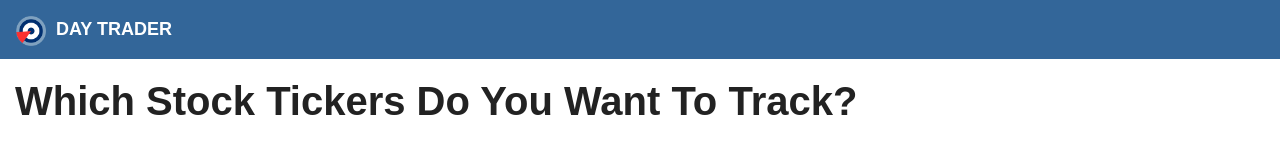
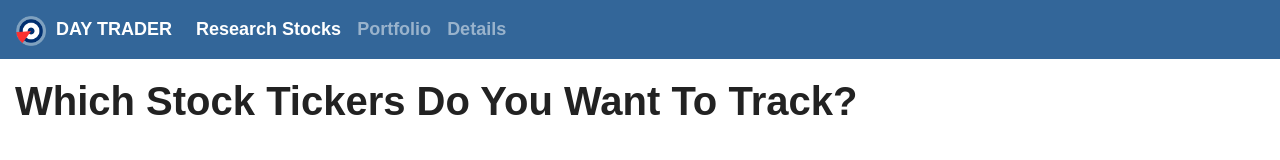
Before and after one commit to NJIB/DayTrader, a React (Create React App) app in the folder client/: page / in a window 1280 px wide. Shown: the top 160 px of the page. Built offline with nearby package versions, Linux system fonts and the light colour scheme; no server answers; a web font is replaced by a local one.

Commit message:
Saving to db working, navbar options added

```diff
--- a/client/src/components/Nav/index.js
+++ b/client/src/components/Nav/index.js
@@ -7,6 +7,27 @@ function Nav() {
       <img src="/images/target.png" width="30" height="30" className="d-inline-block align-top" id="hunoza_target" alt="hunoza target" />
       Day Trader
       </a>
+
+  {/* <button className="navbar-toggler toggler-example" type="button" data-toggle="collapse" data-target="#navbarSupportedContent1"
+    aria-controls="navbarSupportedContent1" aria-expanded="false" aria-label="Toggle navigation"><span class="dark-blue-text"><i
+        class="fas fa-bars fa-1x"></i></span></button> */}
+
+  <div className="collapse navbar-collapse" id="navbarSupportedContent1">
+
+    <ul className="navbar-nav mr-auto">
+      <li className="nav-item active">
+        <a className="nav-link" href="/">Research Stocks <span className="sr-only">(current)</span></a>
+      </li>
+      <li className="nav-item">
+        <a className="nav-link" href="/portfolio">Portfolio</a>
+      </li>
+      <li className="nav-item">
+        <a className="nav-link" href="/detail">Details</a>
+      </li>
+    </ul>
+
+  </div>
+
 </nav>
 
   );
--- a/client/src/pages/Tickers.js
+++ b/client/src/pages/Tickers.js
@@ -85,46 +85,9 @@ class Tickers extends Component {
                     placeholder="Stock Ticker"
                   />
                 </Col>
-                {/* <Col size="md-1">
-                  <Input
-                    value={this.state.quantity}
-                    onChange={this.handleInputChange}
-                    name="quantity"
-                    placeholder="Qty"
-                  />
-                </Col> */}
-                {/* <Col size="md-2">
-                  <Input
-                    // value={this.state.quantity}
-                    onChange={this.handleInputChange}
-                    name="transactiondate"
-                    placeholder="Date"
-                  />
-                </Col> */}
-                {/* <Col size="md-1">
-                  <div class="custom-control custom-radio custom-control-inline">
-                    <input type="radio" id="customRadioInline1" name="customRadioInline1" class="custom-control-input" />
-                    <label class="custom-control-label" for="customRadioInline1">Buy</label>
-                  </div>
-                </Col>
-                <Col size="md-1">
-                  <div class="custom-control custom-radio custom-control-inline">
-                    <input type="radio" id="customRadioInline2" name="customRadioInline1" class="custom-control-input" />
-                    <label class="custom-control-label" for="customRadioInline2">Sell</label>
-                  </div>
-
-                </Col> */}
-                {/* <Col size="md-4">
-                  <NotesArea
-                    value={this.state.notes}
-                    onChange={this.handleInputChange}
-                    name="notes"
-                    placeholder="Notes (Optional)"
-                  />
-                </Col> */}
                 <Col size="md-1">
                   <FormBtn
-                    disabled={!(this.state.quantity && this.state.ticker)}
+                    disabled={!(this.state.tickerSearch)}
                     onClick={this.handleFormSubmit}
                   >
                     Search
```
